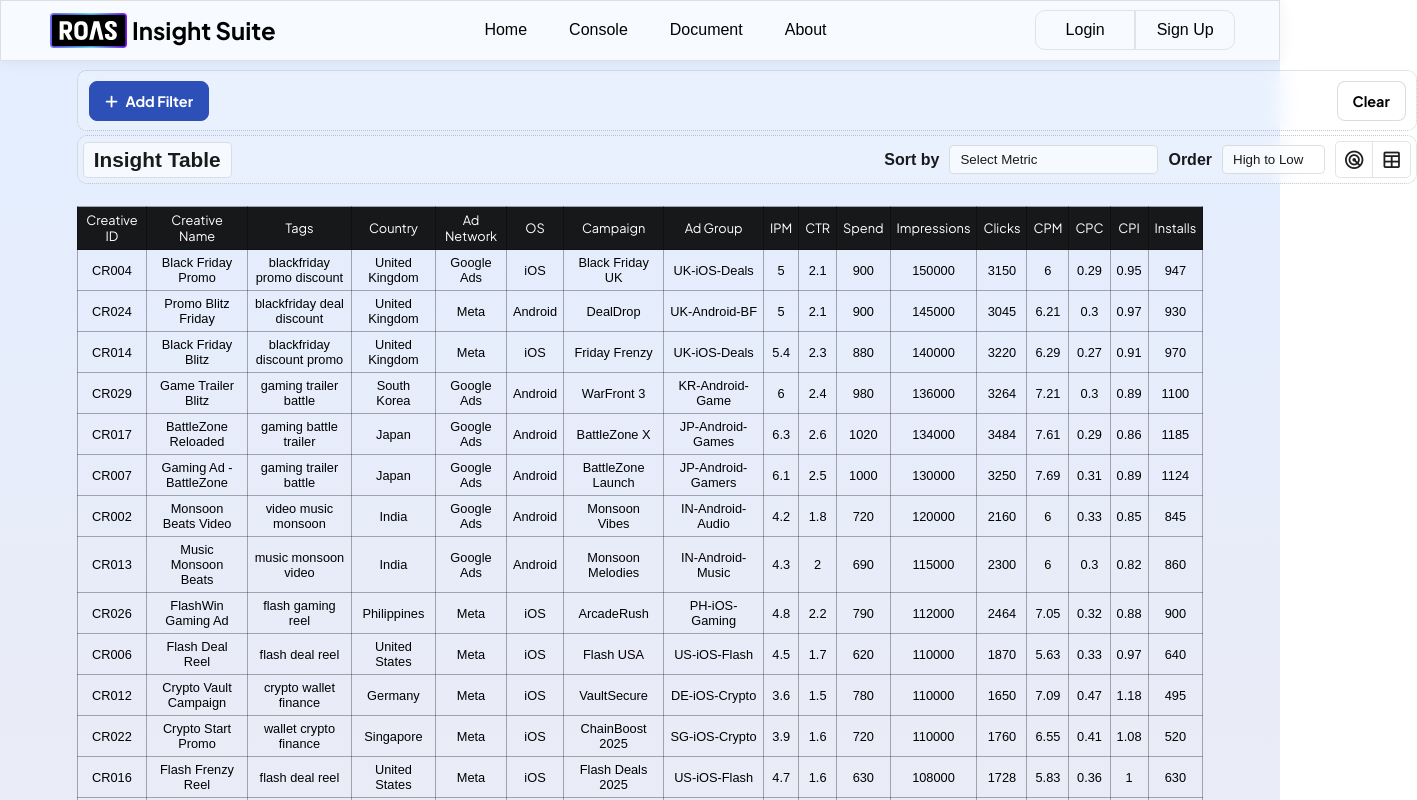
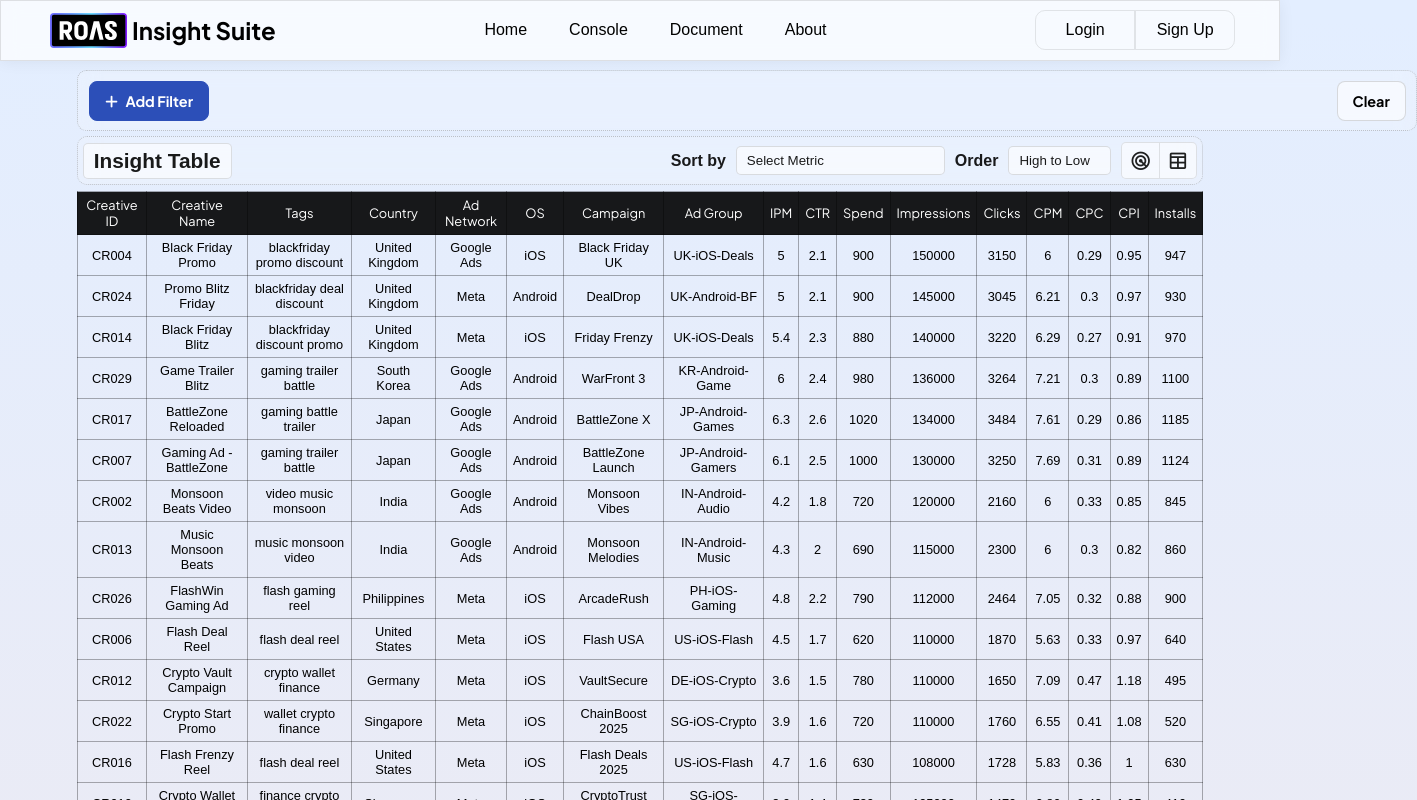
Before and after one commit to ijaihari/AdROI-Insight-Suite, a React (Vite) app: page /console in a window 1280 px wide. Shown: the top 800 px of the page, 1417 px wide, since content can reach past the window. Built offline with nearby package versions, Linux system fonts and the light colour scheme.

Commit message:
table, chart update

```diff
--- a/src/components/FilteredTable.jsx
+++ b/src/components/FilteredTable.jsx
@@ -220,7 +220,7 @@ function FilteredTable() {
 
       {viewMode === "chart" ? (
         <div className="chart-grid">
-          <div style={{ width: "52%" }}>
+          <div style={{ width: "55%" }}>
             <Radar data={radarData} options={radarOptions} />
           </div>
           <div style={{ width: "70%" }}>
--- a/src/index.scss
+++ b/src/index.scss
@@ -406,7 +406,6 @@ main {
   position: relative;
 
   .filter-container {
-    position: fixed;
     padding: 7px 9px;
     border-radius: .6rem;
     background-color: rgba(255, 255, 255, 0.185);
@@ -603,9 +602,7 @@ main {
 }
 
 .table-tools {
-  position: fixed;
-  width: 1340px;
-  top: 130px;
+  width: 100%;
   color: #000000e5;
   margin-top: 5px;
   margin-bottom: -10px;
@@ -637,7 +634,6 @@ main {
 }
 
 .table-container {
-  padding-top: 120px;
   font-size: .75rem;
   overflow-x: auto;
 }
```
